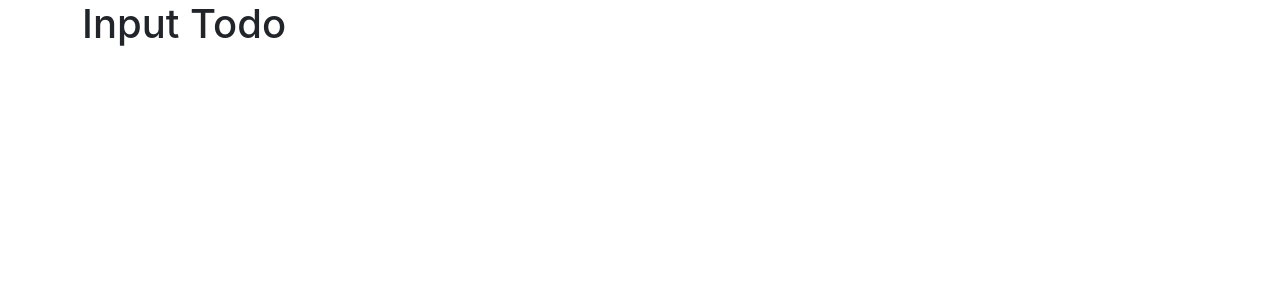
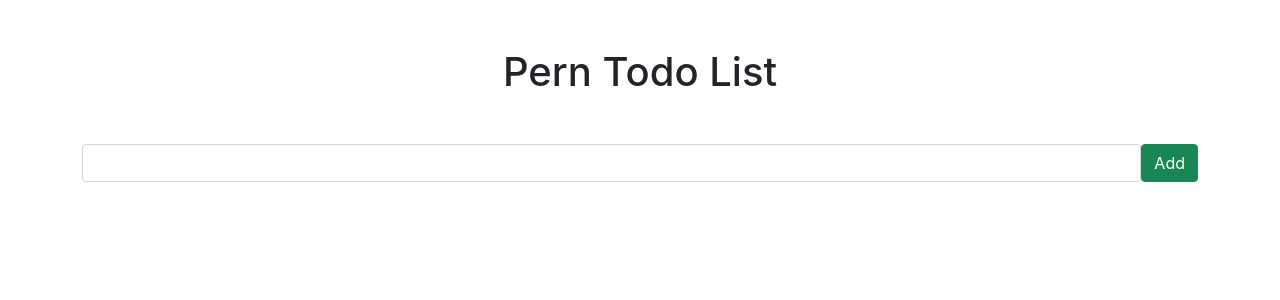
Before and after one commit to rimla1/PERN-Todo, a React (Create React App) app in the folder client/: page / in a window 1280 px wide. Shown: the top 300 px of the page. Built offline with nearby package versions, Linux system fonts and the light colour scheme.

Commit message:
Editing inputTodo.js file added some .html and .css changes

```diff
--- a/client/src/App.js
+++ b/client/src/App.js
@@ -2,8 +2,9 @@ import React, { Fragment } from "react";
 import './App.css';
 
 // Components
+import InputTodo from "./components/inputTodo"
 
-import InputTodo from "./components/inputTodo"
+
 
 function App() {
   return (
--- a/client/src/components/inputTodo.js
+++ b/client/src/components/inputTodo.js
@@ -1,9 +1,16 @@
-import React from "react";
+import React, { Fragment } from "react";
 
 const InputTodo = () => {
-    return(
-        <h1>Input Todo</h1>
-    )
+    return (
+        <Fragment>
+            <h1 className="text-center mt-5">Pern Todo List</h1>
+            <form className="d-flex mt-5">
+                <input type="text" className="form-control"/>
+                <button className="btn btn-success">Add</button>
+            </form>
+        </Fragment>
+    );
 }
 
-export default InputTodo;
+
+    export default InputTodo;
```
